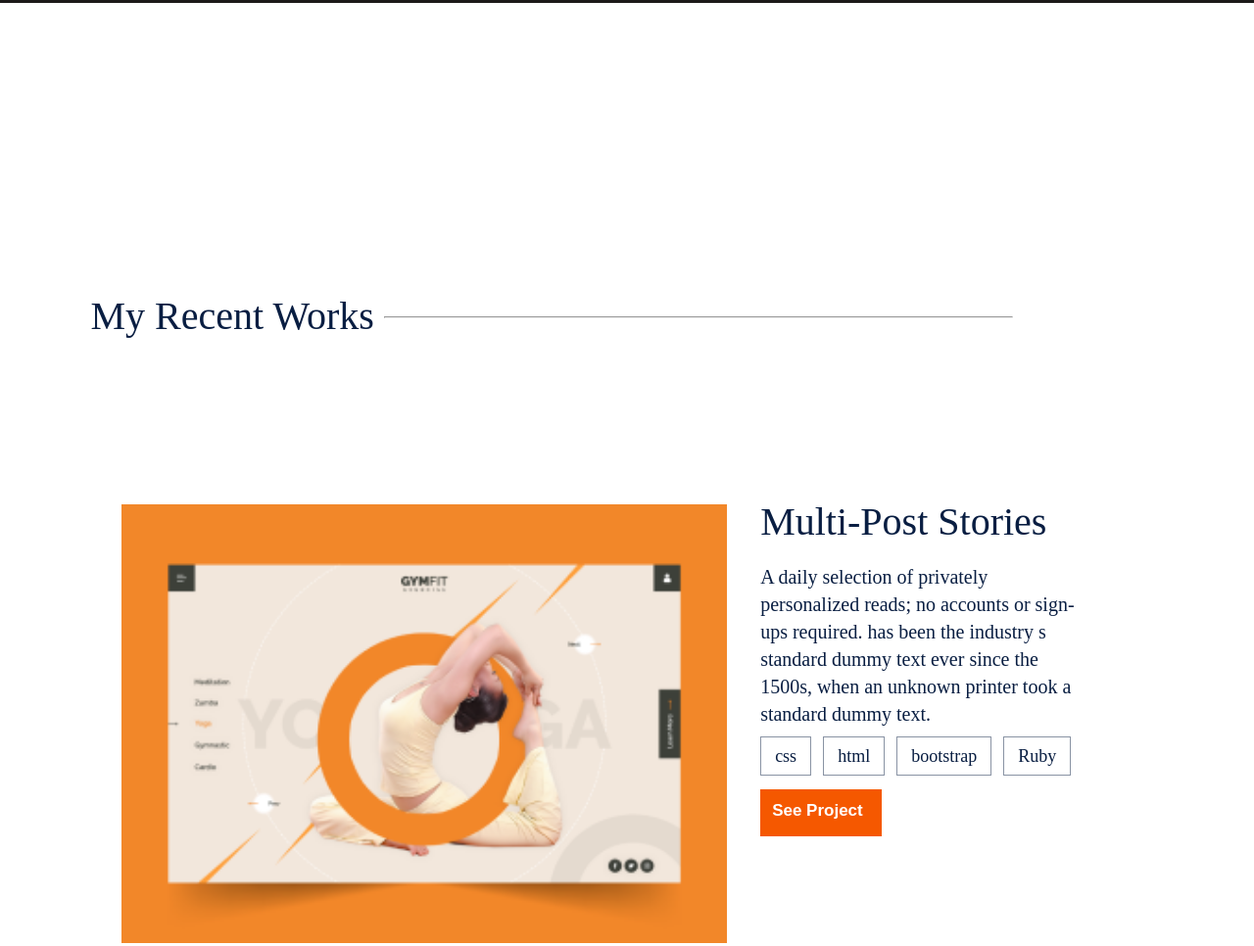
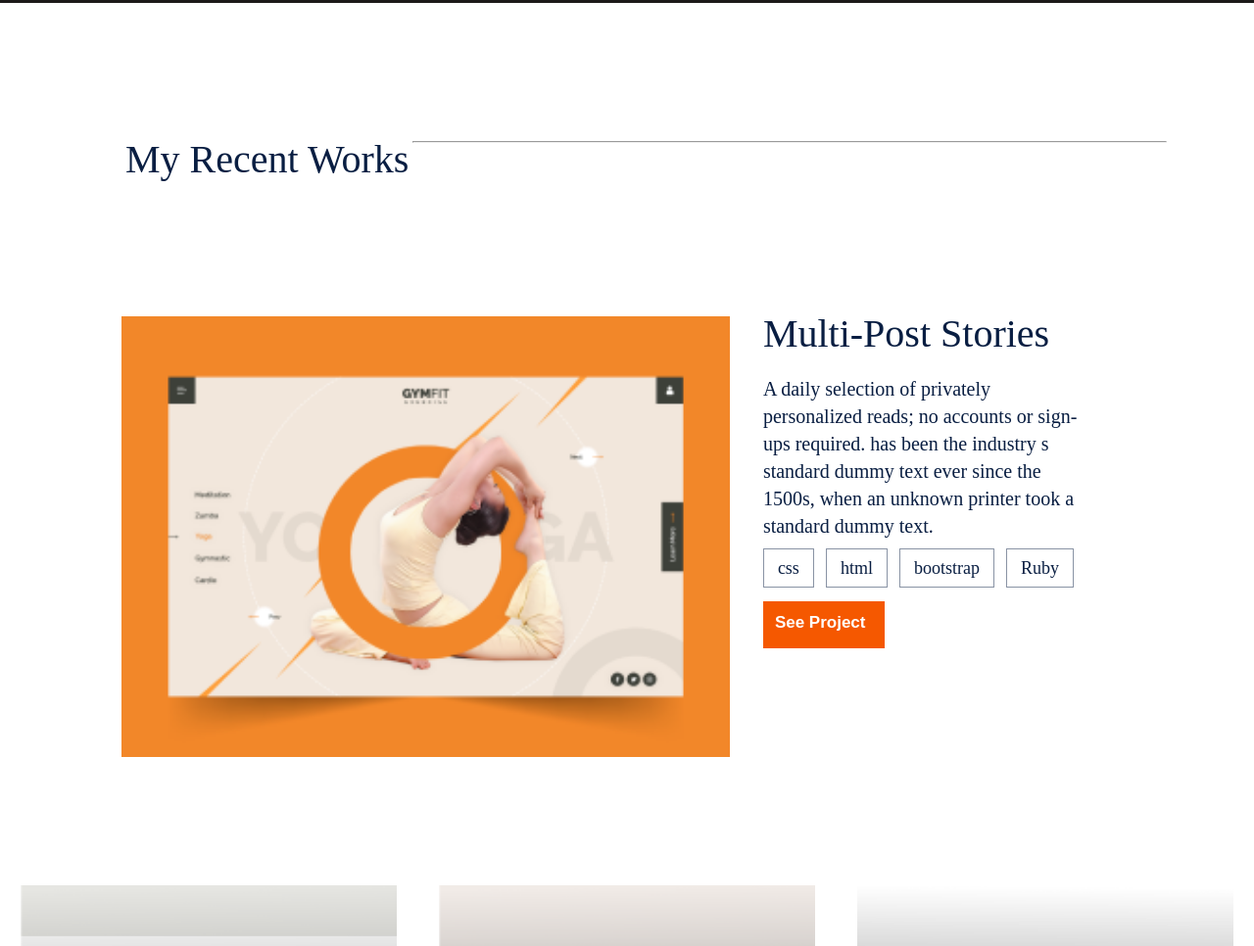
Before and after one commit to Santosh-Konappanavar/Personal-Portfolio, a website: page index.html in a window 1280 px wide. Shown: the part 1031-1997 px from the top of the page at 98% size. Drawn offline with Linux system fonts and the light colour scheme.

Commit message:
FIX:margin of work section

```diff
--- a/style.css
+++ b/style.css
@@ -61,11 +61,6 @@ header {
   padding-top: 15%;
 }
 
-.Mobile_Menu > ul > hr {
-  width: 90%;
-  margin: auto;
-}
-
 .mobile_dropdown {
   display: block;
   font-family: "Inter", sans-serif;
@@ -114,7 +109,6 @@ button.nav_drop.active {
 .head {
   background-color: #1c1a19;
   width: 100%;
-  height: 950px;
   background-image: url("image/header-mobile.png");
   background-repeat: no-repeat;
   background-position: right bottom;
@@ -149,7 +143,7 @@ button.nav_drop.active {
   display: flex;
   align-items: center;
   color: #fff5e1;
-  margin: 5px auto 5px auto;
+  margin: 5px auto 5px 1%;
 }
 
 .deatial_heading > p {
@@ -518,7 +512,7 @@ button.nav_drop.active {
 }
 
 .divider {
-  margin: 8% auto auto auto;
+  margin: 18% auto auto auto;
   width: 90%;
 }
 
@@ -544,8 +538,6 @@ button.nav_drop.active {
   display: flex;
   flex-direction: column;
   align-items: center;
-  padding: 120px 24px;
-  gap: 24px;
   left: calc(50% - 329px / 2);
   color: white;
 }
@@ -736,6 +728,12 @@ small {
   display: none;
 }
 
+.work_heading > hr {
+  width: 70%;
+  margin: -8% auto auto auto;
+  color: gray;
+}
+
 @media only screen and (min-width: 768px) {
   header {
     width: 100%;
@@ -775,6 +773,7 @@ small {
   }
 
   .head {
+    height: 950px;
     background-image: url("image/big-header.png");
     background-repeat: no-repeat;
     background-position: right;
@@ -843,20 +842,21 @@ small {
   }
 
   .work_heading > h2 {
-    width: 23%;
     font-style: normal;
     font-weight: 400;
     font-size: 40px;
     line-height: 52px;
     display: flex;
     color: #091e42;
-    margin-left: -12%;
+    margin-top: -25%;
+    margin-left: 10%;
   }
 
   .work_heading > hr {
-    width: 50%;
-    margin-top: 25%;
+    margin-top: 11%;
     color: gray;
+    width: 60%;
+    margin-left: -0.1%;
   }
 
   #project {
@@ -865,12 +865,12 @@ small {
     align-items: flex-start;
     gap: 24px;
     left: -1px;
-    margin: 15% auto auto 100px;
+    margin: auto auto auto 100px;
   }
 
   #project > img {
     width: 684px;
-    height: 448px;
+    height: 450px;
     margin-right: 10px;
   }
 
@@ -1162,7 +1162,6 @@ small {
   .divider {
     margin-top: -20%;
     width: 90%;
-    margin-bottom: -10%;
   }
 
   .tech_skill {
```
